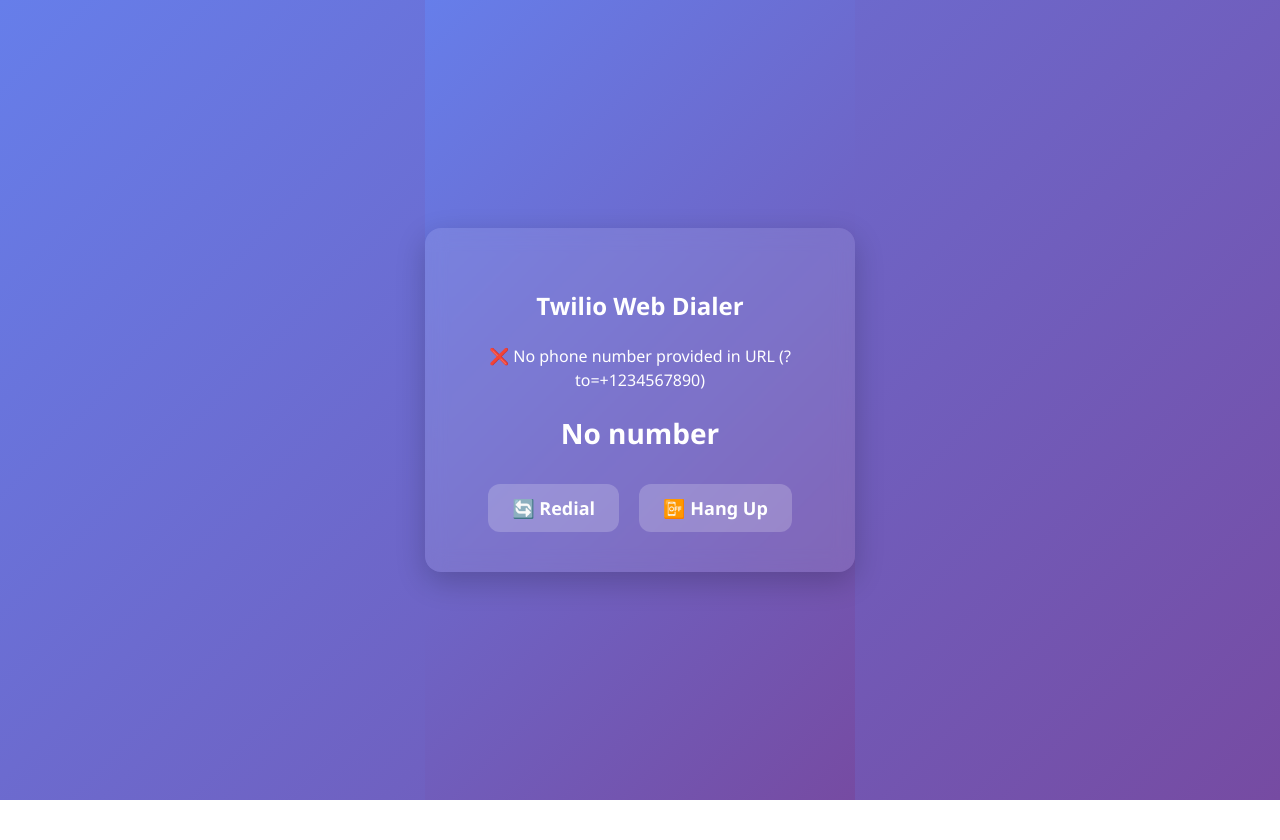
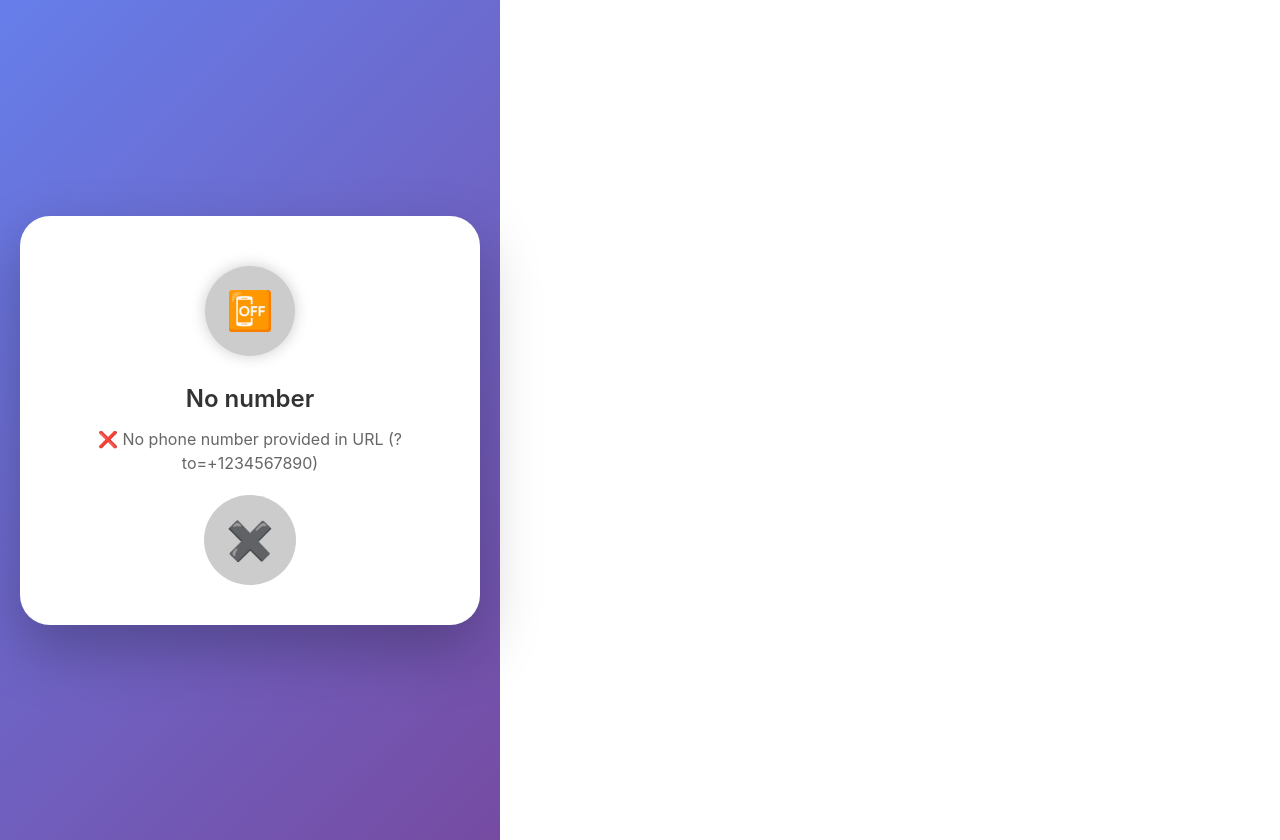
Before and after one commit to rekksu/twilio-dialer, a React (Vite) app: page / in a window 1280 px wide. Before the commit the page ends 800 px from the top, so only its background shows below. Built offline with nearby package versions, Linux system fonts and the light colour scheme.

Commit message:
stable commit 1.8

```diff
--- a/src/App.jsx
+++ b/src/App.jsx
@@ -1,6 +1,5 @@
-import React, { useState, useEffect, useRef } from "react";
+import React, { useState, useEffect } from "react";
 import { Device } from "@twilio/voice-sdk";
-import "./style.css";
 
 const CLOUD_FUNCTION_URL =
   "https://us-central1-vertexifycx-orbit.cloudfunctions.net/getVoiceToken";
@@ -8,8 +7,9 @@ const CLOUD_FUNCTION_URL =
 export default function App() {
   const [status, setStatus] = useState("Initializing...");
   const [device, setDevice] = useState(null);
-  const connectionRef = useRef(null); // store live connection
+  const [connection, setConnection] = useState(null);
   const [phoneNumber, setPhoneNumber] = useState("");
+  const [callDuration, setCallDuration] = useState(0);
   const [isConnected, setIsConnected] = useState(false);
 
   // Get number from URL
@@ -18,17 +18,36 @@ export default function App() {
     const urlNumber = urlParams.get("to");
     if (urlNumber) {
       setPhoneNumber(urlNumber);
-      setStatus("Ready to call…");
     } else {
       setStatus("❌ No phone number provided in URL (?to=+1234567890)");
     }
   }, []);
 
-  // Start call automatically
+  // Timer for call duration
   useEffect(() => {
-    if (phoneNumber) startCall();
-    // eslint-disable-next-line react-hooks/exhaustive-deps
+    let interval;
+    if (isConnected) {
+      interval = setInterval(() => {
+        setCallDuration(prev => prev + 1);
+      }, 1000);
+    } else {
+      setCallDuration(0);
+    }
+    return () => clearInterval(interval);
+  }, [isConnected]);
+
+  // Auto-call when phone number is available
+  useEffect(() => {
+    if (phoneNumber && !device) {
+      startCall();
+    }
   }, [phoneNumber]);
+
+  const formatTime = (seconds) => {
+    const mins = Math.floor(seconds / 60);
+    const secs = seconds % 60;
+    return `${mins.toString().padStart(2, '0')}:${secs.toString().padStart(2, '0')}`;
+  };
 
   const checkMicPermission = async () => {
     try {
@@ -43,13 +62,16 @@ export default function App() {
 
   const formatPhoneNumber = (num) => {
     let cleaned = num.replace(/[\s\-\(\)]/g, "");
-    if (!cleaned.startsWith("+")) cleaned = "+" + cleaned;
+    if (!cleaned.startsWith("+")) {
+      cleaned = "+" + cleaned;
+    }
     return cleaned;
   };
 
   const startCall = async () => {
     const formattedNumber = formatPhoneNumber(phoneNumber);
-    if (!formattedNumber) {
+
+    if (!formattedNumber || formattedNumber.length < 10) {
       setStatus("❌ Invalid phone number");
       return;
     }
@@ -58,40 +80,45 @@ export default function App() {
     if (!micAllowed) return;
 
     try {
-      setStatus("Fetching Twilio token…");
+      setStatus("Connecting...");
+
       const res = await fetch(`${CLOUD_FUNCTION_URL}?identity=agent`);
       const data = await res.json();
       const token = data.token;
 
-      const twilioDevice = new Device(token, { enableRingingState: true });
+      const twilioDevice = new Device(token, {
+        enableRingingState: true,
+        codecPreferences: ["opus", "pcmu"],
+        logLevel: 1
+      });
 
       twilioDevice.on("registered", () => {
-        setStatus(`Calling ${formattedNumber}…`);
+        setStatus("Calling...");
 
-        // Store connection in ref
-        const conn = twilioDevice.connect({ params: { To: formattedNumber } });
-        connectionRef.current = conn;
+        const conn = twilioDevice.connect({
+          params: { To: formattedNumber }
+        });
 
         conn.on("accept", () => {
-          setStatus("Call connected");
+          setStatus("Connected");
           setIsConnected(true);
         });
 
         conn.on("disconnect", () => {
           setStatus("Call ended");
           setIsConnected(false);
-          connectionRef.current = null;
         });
 
         conn.on("error", (err) => {
           setStatus(`Call failed: ${err.message}`);
           setIsConnected(false);
-          connectionRef.current = null;
         });
+
+        setConnection(conn);
       });
 
       twilioDevice.on("error", (err) => {
-        setStatus(`Device error: ${err.message}`);
+        setStatus(`Error: ${err.message}`);
       });
 
       twilioDevice.register();
@@ -103,9 +130,9 @@ export default function App() {
   };
 
   const hangup = () => {
-    if (connectionRef.current) {
-      connectionRef.current.disconnect();
-      connectionRef.current = null;
+    if (connection) {
+      connection.disconnect();
+      setConnection(null);
     }
     if (device) {
       device.destroy();
@@ -115,26 +142,144 @@ export default function App() {
     setStatus("Call ended");
   };
 
-  const redial = () => {
-    hangup();
-    setTimeout(() => startCall(), 500);
-  };
+  return (
+    <div style={{
+      display: "flex",
+      alignItems: "center",
+      justifyContent: "center",
+      minHeight: "100vh",
+      background: "linear-gradient(135deg, #667eea 0%, #764ba2 100%)",
+      fontFamily: "Inter, system-ui, -apple-system, sans-serif",
+      padding: "20px"
+    }}>
+      <div style={{
+        width: "400px",
+        background: "#fff",
+        borderRadius: "30px",
+        padding: "50px 30px 40px",
+        boxShadow: "0 25px 60px rgba(0,0,0,0.25)",
+        textAlign: "center",
+        transition: "all 0.3s ease"
+      }}>
+        {/* Status Indicator */}
+        <div style={{
+          position: "relative",
+          width: "90px",
+          height: "90px",
+          margin: "0 auto 25px",
+          background: isConnected ? "#4CAF50" : "#ccc",
+          borderRadius: "50%",
+          display: "flex",
+          alignItems: "center",
+          justifyContent: "center",
+          fontSize: "38px",
+          color: "#fff",
+          boxShadow: "0 0 15px rgba(0,0,0,0.2)",
+        }}>
+          {isConnected ? "📞" : "📴"}
+          {isConnected && (
+            <span style={{
+              content: '""',
+              position: "absolute",
+              top: "-10px",
+              left: "-10px",
+              width: "110px",
+              height: "110px",
+              borderRadius: "50%",
+              border: "3px solid rgba(76, 175, 80, 0.5)",
+              animation: "pulse-ring 1.5s infinite"
+            }} />
+          )}
+        </div>
 
-  return (
-    <div className="container">
-      <h2 className="title">Twilio Web Dialer</h2>
+        {/* Phone Number Display */}
+        <div style={{
+          fontSize: "24px",
+          fontWeight: "600",
+          color: "#333",
+          marginBottom: "10px",
+          wordBreak: "break-all"
+        }}>
+          {phoneNumber || "No number"}
+        </div>
 
-      <div className="status">{status}</div>
+        {/* Status Text */}
+        <div style={{
+          fontSize: "16px",
+          color: "#666",
+          marginBottom: "20px",
+          minHeight: "24px"
+        }}>
+          {status}
+        </div>
 
-      <div className="phone-number">{phoneNumber || "No number"}</div>
+        {/* Call Duration */}
+        {isConnected && (
+          <div style={{
+            fontSize: "32px",
+            fontWeight: "500",
+            color: "#4CAF50",
+            marginBottom: "30px",
+            fontVariantNumeric: "tabular-nums"
+          }}>
+            {formatTime(callDuration)}
+          </div>
+        )}
 
-      <div className="buttons">
-        <button className="redial-btn" onClick={redial} disabled={isConnected || !phoneNumber}>
-          🔄 Redial
+        {/* Hang Up Button */}
+        <button
+          onClick={hangup}
+          disabled={!connection}
+          style={{
+            width: "90px",
+            height: "90px",
+            borderRadius: "50%",
+            border: "none",
+            background: connection ? "#f44336" : "#ccc",
+            color: "white",
+            fontSize: "38px",
+            cursor: connection ? "pointer" : "not-allowed",
+            boxShadow: connection ? "0 6px 20px rgba(244, 67, 54, 0.5)" : "none",
+            transition: "all 0.3s ease",
+            display: "flex",
+            alignItems: "center",
+            justifyContent: "center",
+            margin: "0 auto"
+          }}
+          onMouseDown={(e) => {
+            if (connection) e.currentTarget.style.transform = "scale(0.95)";
+          }}
+          onMouseUp={(e) => {
+            e.currentTarget.style.transform = "scale(1)";
+          }}
+          onMouseLeave={(e) => {
+            e.currentTarget.style.transform = "scale(1)";
+          }}
+        >
+          ✖️
         </button>
-        <button className="hangup-btn" onClick={hangup} disabled={!isConnected}>
-          📴 Hang Up
-        </button>
+
+        {/* Keyframes */}
+        <style>{`
+          @keyframes pulse {
+            0%, 100% { transform: scale(1); }
+            50% { transform: scale(1.05); }
+          }
+          @keyframes pulse-ring {
+            0% {
+              transform: scale(0.9);
+              opacity: 0.6;
+            }
+            70% {
+              transform: scale(1.2);
+              opacity: 0;
+            }
+            100% {
+              transform: scale(0.9);
+              opacity: 0;
+            }
+          }
+        `}</style>
       </div>
     </div>
   );
```
